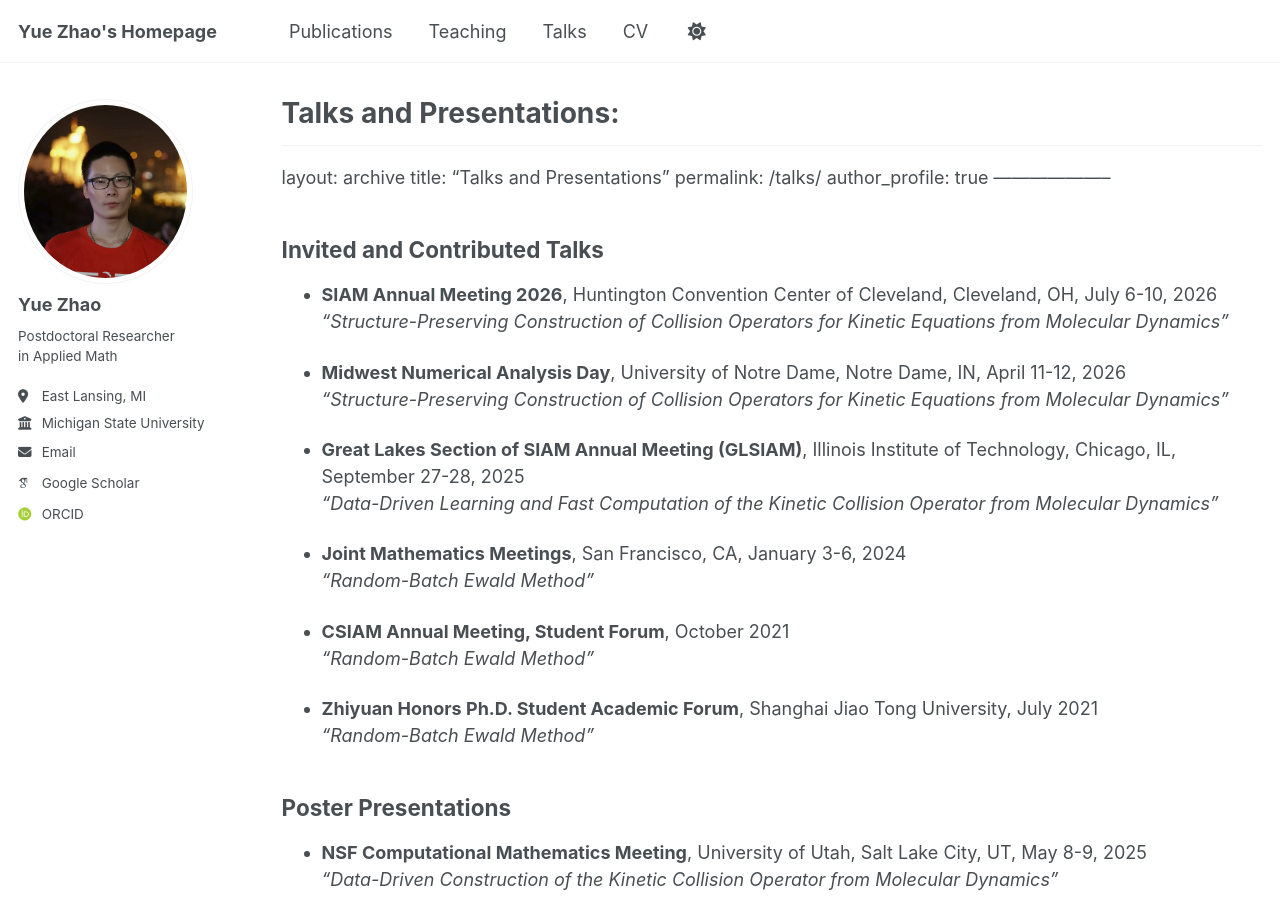
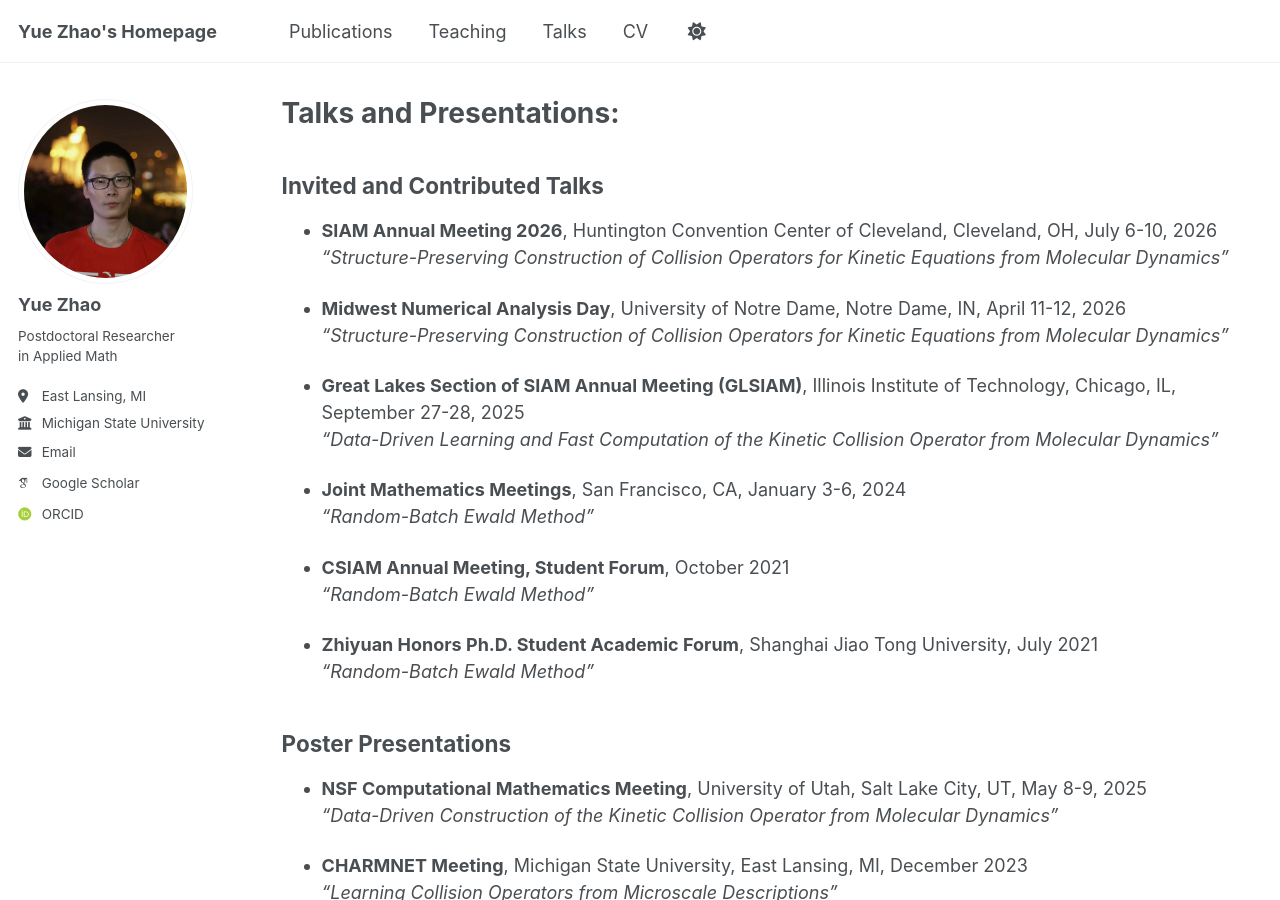
Before and after one commit to yuezhao1997/yuezhao1997.github.io, a Jekyll site: the page built from _pages/talks.md, in a window 1280 px wide and 900 px high. Built offline with Jekyll 4.4.1, drawn with Linux system fonts in a browser that asks for light colours; some web fonts are replaced; a script bundle is joined from its source files by our own code; library files that are not in the unit come from our copies.

Commit message:
Clean up talks.md by removing metadata
Removed layout and title metadata from talks page.

```diff
--- a/_pages/talks.md
+++ b/_pages/talks.md
@@ -4,16 +4,6 @@ title: "Talks and Presentations:"
 permalink: /talks/
 author_profile: true
 ---
-
-{% include base_path %}
-
----
-
-layout: archive
-title: "Talks and Presentations"
-permalink: /talks/
-author_profile: true
---------------------
 
 {% include base_path %}
 
```
